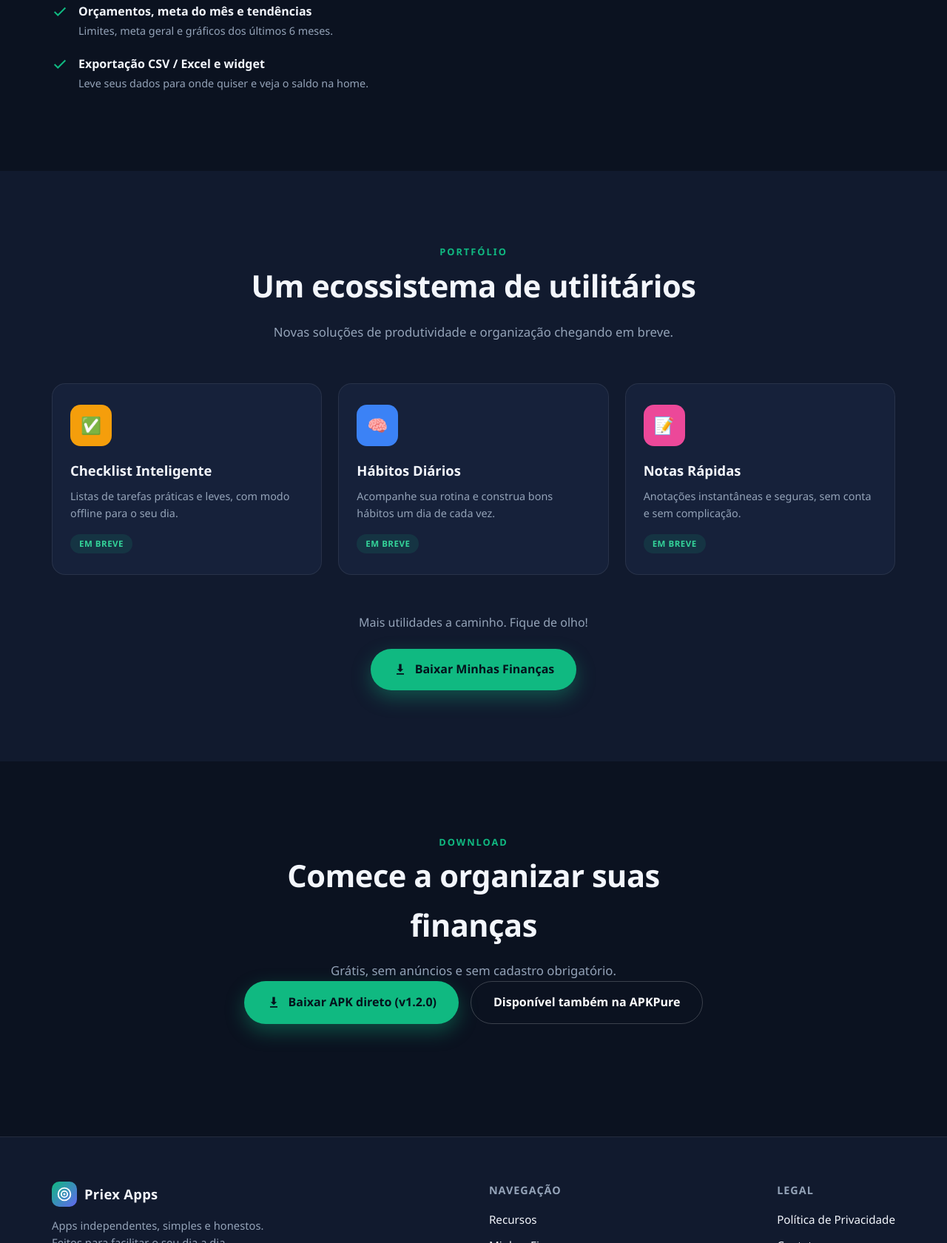
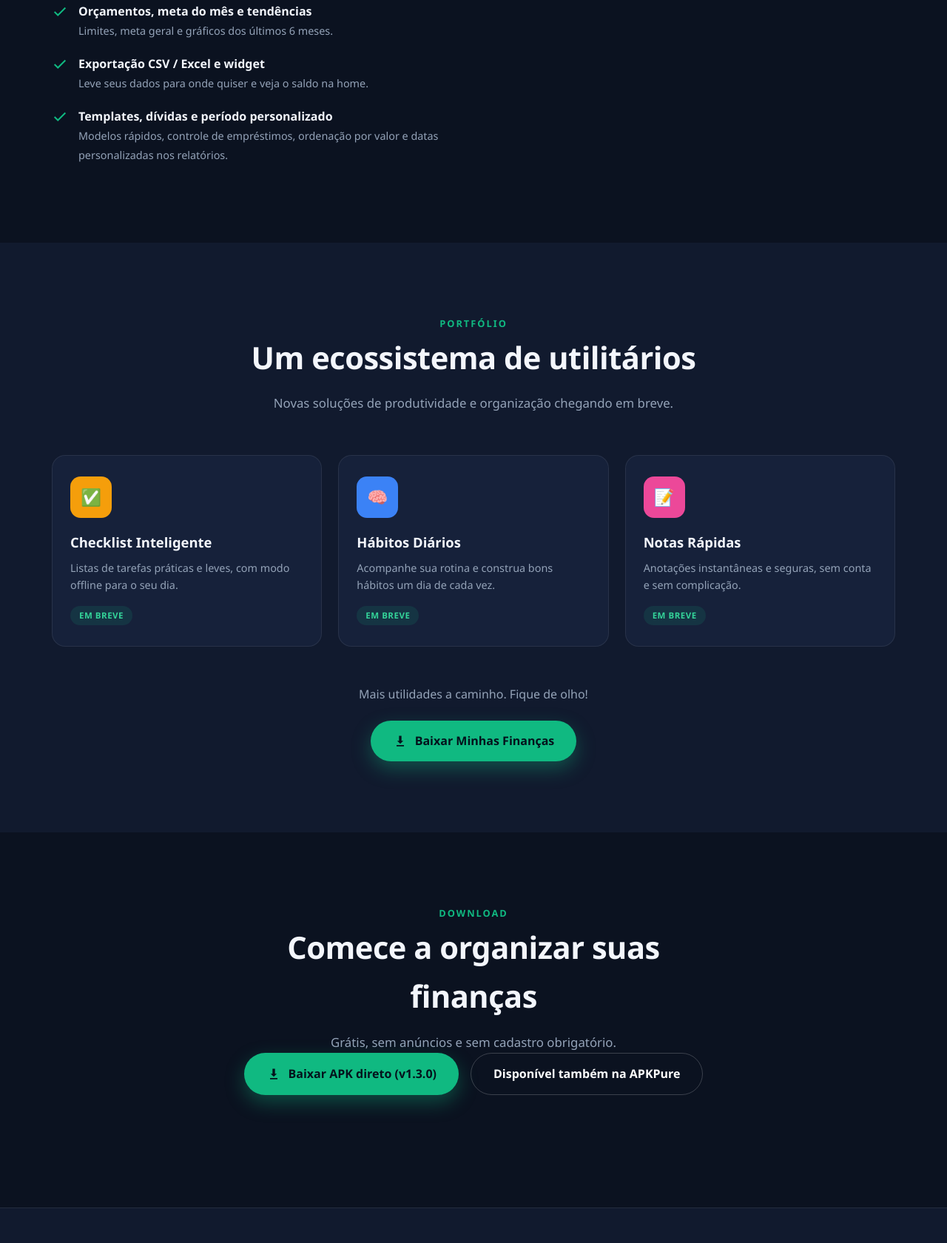
Before and after one commit to contatopriexapps-alt/minhasfinancas-privacy, a plain HTML site: page index.html in a window 1280 px wide. Shown: the part 2105-3785 px from the top of the page at 74% size. Drawn offline with Linux system fonts and the light colour scheme.

Commit message:
Atualiza para v1.3.0: novos recursos e link do APK

```diff
--- a/index.html
+++ b/index.html
@@ -340,6 +340,10 @@ footer{ border-top:1px solid var(--border); padding:60px 0 32px; background:var(
           <svg viewBox="0 0 24 24" fill="none" stroke="currentColor" stroke-width="2.2"><path d="M20 6L9 17l-5-5"/></svg>
           <div><b>Exportação CSV / Excel e widget</b><span>Leve seus dados para onde quiser e veja o saldo na home.</span></div>
         </li>
+        <li>
+          <svg viewBox="0 0 24 24" fill="none" stroke="currentColor" stroke-width="2.2"><path d="M20 6L9 17l-5-5"/></svg>
+          <div><b>Templates, dívidas e período personalizado</b><span>Modelos rápidos, controle de empréstimos, ordenação por valor e datas personalizadas nos relatórios.</span></div>
+        </li>
       </ul>
     </div>
 
@@ -401,9 +405,9 @@ footer{ border-top:1px solid var(--border); padding:60px 0 32px; background:var(
     <h2>Comece a organizar suas finanças</h2>
     <p>Grátis, sem anúncios e sem cadastro obrigatório.</p>
     <div class="hero-cta" style="justify-content:center">
-      <a href="https://github.com/contatopriexapps-alt/minhasfinancas-privacy/releases/download/v1.2.0/MinhasFinancas-v1.2.0.apk" class="btn btn-primary">
+      <a href="https://github.com/contatopriexapps-alt/minhasfinancas-privacy/releases/download/v1.3.0/MinhasFinancas-v1.3.0.apk" class="btn btn-primary">
         <svg viewBox="0 0 24 24" fill="currentColor"><path d="M12 16l-5-5h3V3h4v8h3l-5 5zm-6 2h12v2H6v-2z"/></svg>
-        Baixar APK direto (v1.2.0)
+        Baixar APK direto (v1.3.0)
       </a>
       <a href="https://apkpure.com/group/com.app.minhasfinancas" target="_blank" rel="noopener" class="btn btn-ghost">Disponível também na APKPure</a>
     </div>
```
Also changed, not shown: landing.html (+6 -2 lines).
